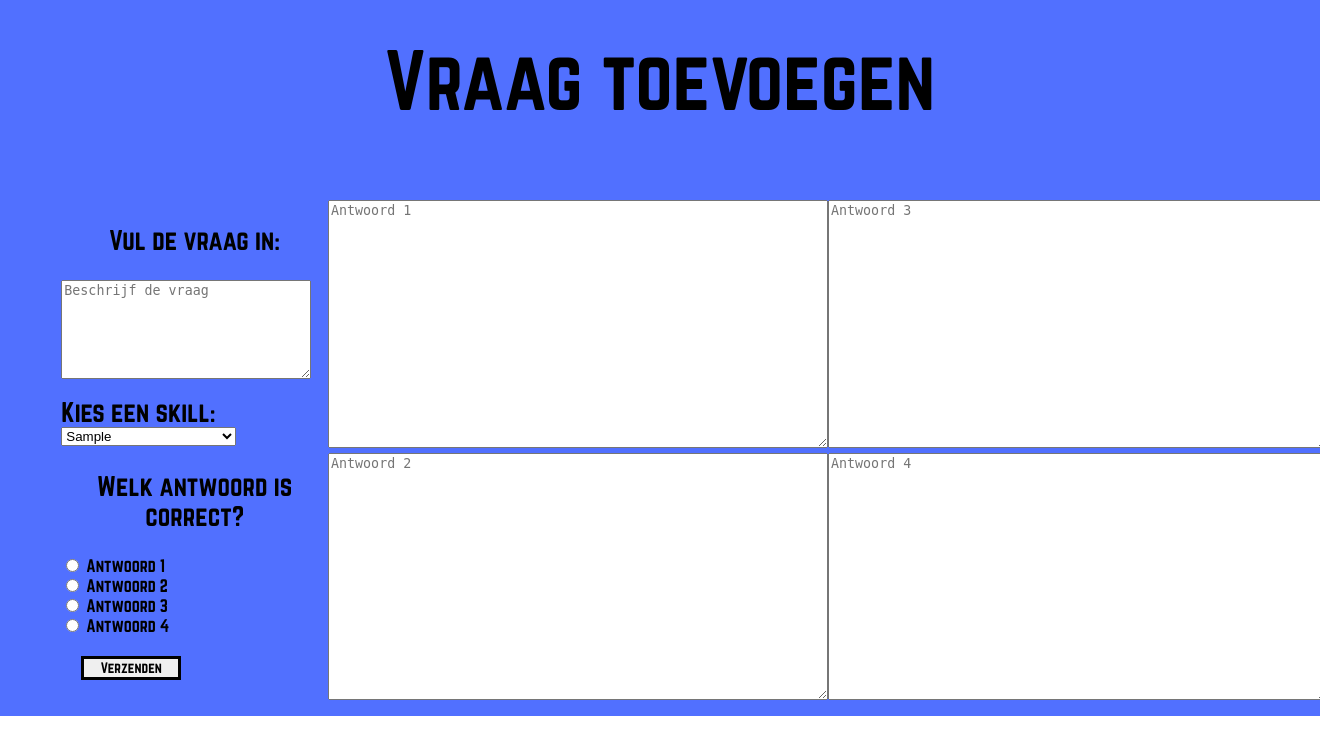
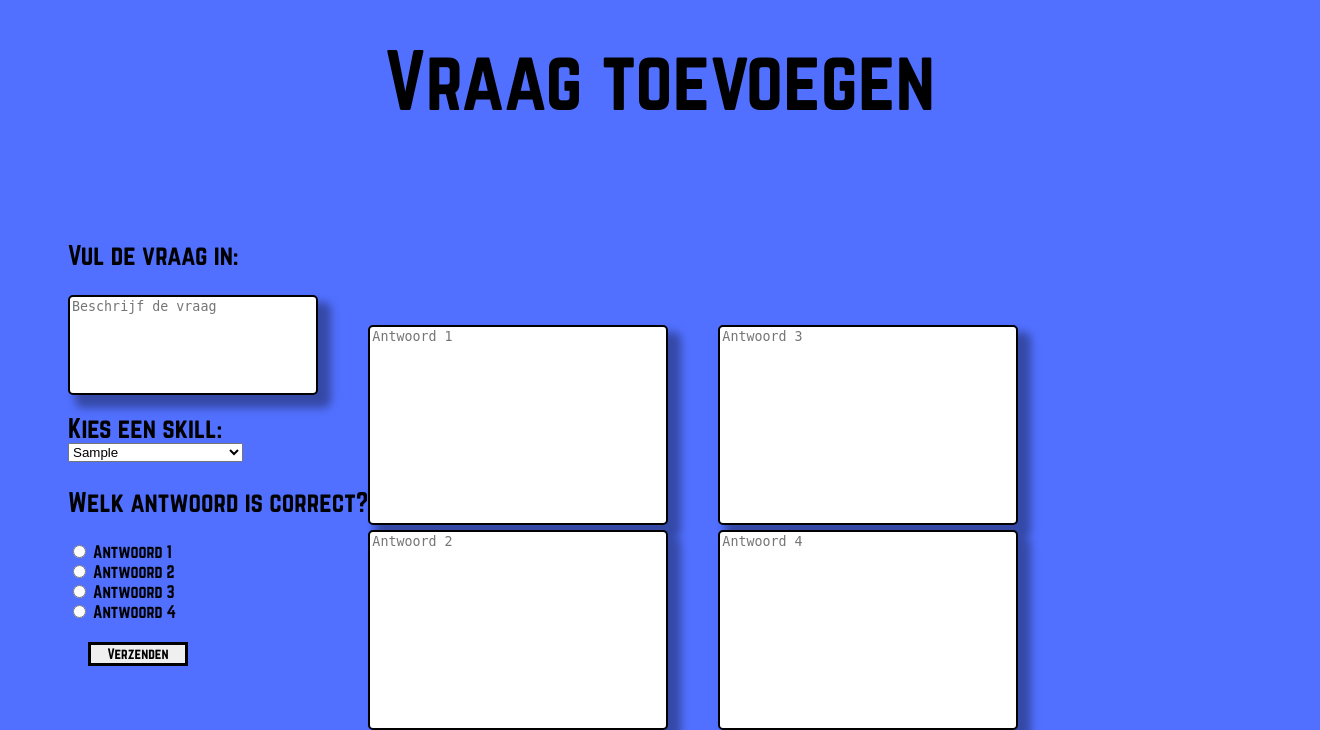
Before and after one commit to Sherevar/p04_c10_skillshare, a PHP site: page /Webpages/vraagmaken.php in a window 1320 px wide. Shown: the part 138-868 px from the top of the page. Run offline with PHP 8.4, Linux system fonts and the light colour scheme; tables that the repository leaves empty hold one stand-in row (values such as "Sample post").

Commit message:
CSS upload Danny
Header en andere CSS dingen update

```diff
--- a/CSS/style.css
+++ b/CSS/style.css
@@ -133,6 +133,7 @@ a.button {
 
 #vraag_headtext2 {
     font-size: 25px;
+    text-align: left;
 }
 
 #select_style {
@@ -144,7 +145,42 @@ a.button {
     font-size:25px;
 }
 
-#poep {
+#textbox_vraag {
     width: 250px;
     height: 100px;
+    resize: none;
+    border-radius: 5px;
+    border-width: 2px;
+    border-color: black;
+    box-shadow: 10px 10px 9px 3px rgba(0, 0, 0, 0.35);
 }
+
+.antwoord_container {
+    width: 300px;
+    height: 200px;
+    resize: none;
+    border-radius: 5px;
+    border-width: 2px;
+    border-color: black;
+    box-shadow: 10px 10px 9px 3px rgba(0, 0, 0, 0.35);
+}
+
+#antwoordbox_alignment_left {
+    display: grid;
+    gap: 5px;
+    width: 350px;
+    height: 250px;
+
+}
+
+#antwoordbox_alignment_right {
+    display: grid;
+    gap: 5px;
+    width: 350px;
+    height: 250px;
+
+}
+
+#MainContainer {
+    align-items: center;
+}
--- a/Webpages/vraagmaken.php
+++ b/Webpages/vraagmaken.php
@@ -140,7 +140,7 @@ if ($_SERVER['REQUEST_METHOD'] === 'POST') {
     <p id="vraag_headtext2">Vul de vraag in:</p>
 
 
-            <textarea type="text" id="poep" name="vraag" placeholder="Beschrijf de vraag" required></textarea>
+            <textarea type="text" id="textbox_vraag" name="vraag" placeholder="Beschrijf de vraag" required></textarea>
            <br>
 
 
@@ -184,15 +184,14 @@ if ($_SERVER['REQUEST_METHOD'] === 'POST') {
             <button type="submit" style="margin: 20px;" class="headerbutton">Verzenden</button>
             </div>
 
-            <!-- Four answer containers. CSS styling can be ported over to style.css -->
-        <div id="MiddleContainer"  style="display: flex; flex-direction: column; gap: 5px; width: 38%; height: 100%;">
-                <textarea type="text" id="answer1" name="answer1" placeholder="Antwoord 1" style="width: 500px; height: 500px;" ></textarea>
-                <textarea type="text" id="answer2" name="answer2" placeholder="Antwoord 2" style="width: 500px; height: 500px;" ></textarea>
-
+            <!-- Four answer containers. -->
+        <div id="antwoordbox_alignment_left">
+                <textarea type="text" class="antwoord_container" name="answer1" placeholder="Antwoord 1"></textarea>
+                <textarea type="text" class="antwoord_container" name="answer2" placeholder="Antwoord 2"></textarea>
         </div>
-        <div id="RightContainer" style="display: flex; flex-direction: column; gap: 5px; width: 38%; height: 100%;">
-                <textarea type="text" id="answer3" name="answer3" placeholder="Antwoord 3" style="width: 500px; height: 500px;" ></textarea>
-                <textarea type="text" id="answer4" name="answer4" placeholder="Antwoord 4" style="width: 500px; height: 500px;" ></textarea>
+        <div id="antwoordbox_alignment_right">
+                <textarea type="text" class="antwoord_container" name="answer3" placeholder="Antwoord 3"></textarea>
+                <textarea type="text" class="antwoord_container" name="answer4" placeholder="Antwoord 4"></textarea>
         </div>
         </div>
     </div>
```
